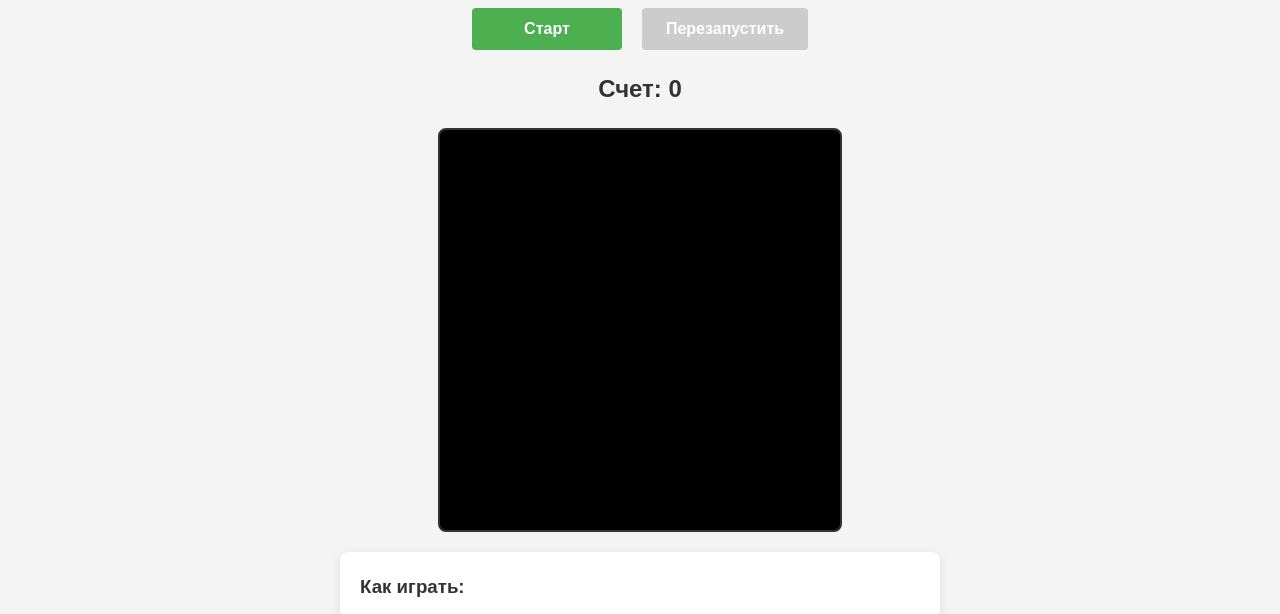
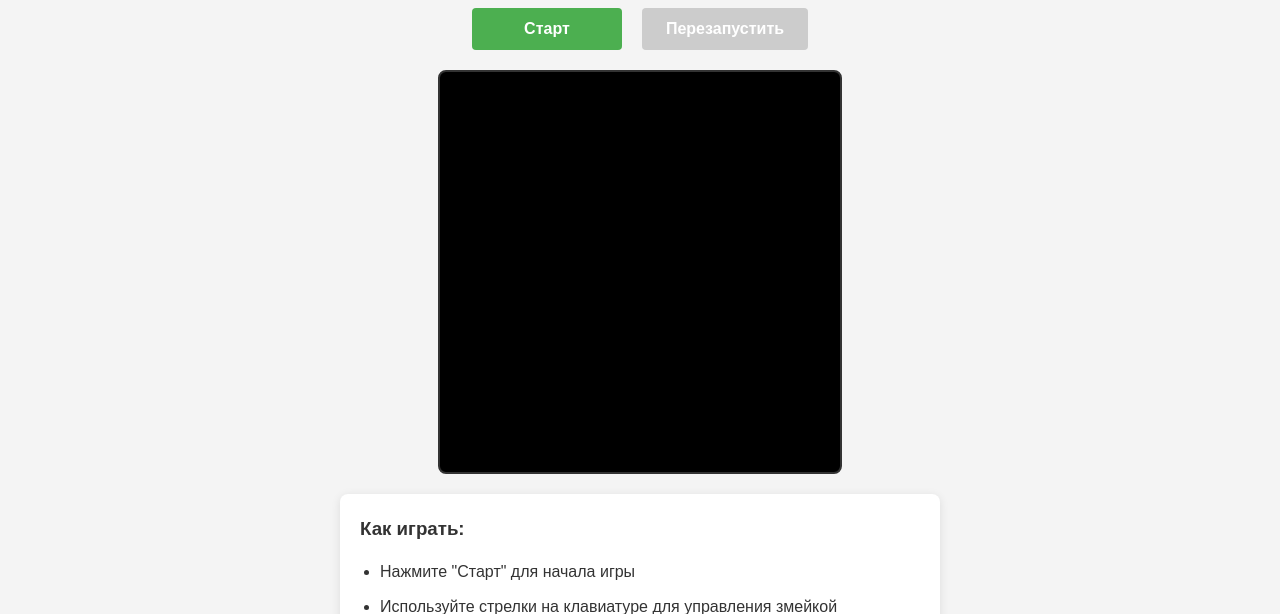
Before and after one commit to DolKir/love-kitten-site.github.io, a plain HTML site: page game.html in a window 1280 px wide. Shown: the part 159-773 px from the top of the page. Drawn offline with Linux system fonts and the light colour scheme.

Commit message:
Update game.html

```diff
--- a/game.html
+++ b/game.html
@@ -142,7 +142,7 @@
                     <button id="restartBtn" class="game-btn" disabled>Перезапустить</button>
                 </div>
 
-                <div class="game-score" id="scoreDisplay">Счет: 0</div>
+
             </div>
 
             <div class="game-instructions">
@@ -169,4 +169,5 @@
 
     <script src="scripts/game.js"></script>
 </body>
+
 </html>
```
